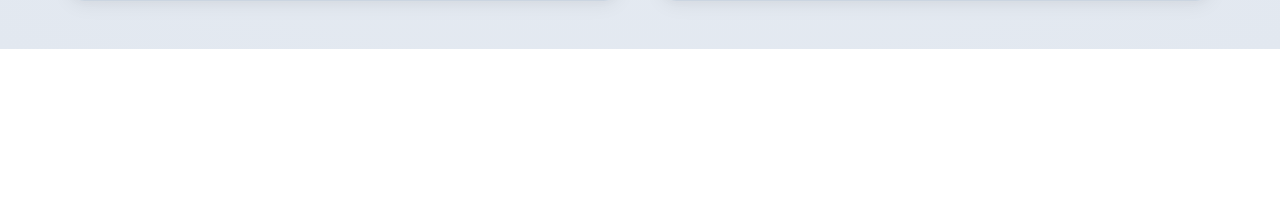
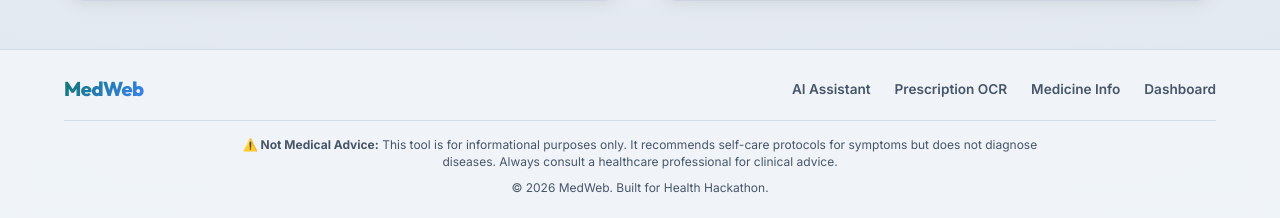
Before and after one commit to saumyk/medweb, a React (Vite) app: page /dashboard in a window 1280 px wide. Shown: the part 1548-1766 px from the top of the page. Before the commit the page ends 1597 px from the top, so only its background shows below. Built offline with nearby package versions, Linux system fonts and the light colour scheme; no server answers.

Commit message:
feat: Add clean, responsive, multi-lingual glassmorphic footer with disclaimer and links

```diff
--- a/src/App.jsx
+++ b/src/App.jsx
@@ -1,5 +1,6 @@
 import { Routes, Route } from 'react-router-dom';
 import Navbar from './components/Navbar';
+import Footer from './components/Footer';
 import VoiceAssistant from './components/VoiceAssistant';
 import Home from './pages/Home';
 import AIAssistant from './pages/AIAssistant';
@@ -34,6 +35,7 @@ function App() {
             <Route path="/dashboard" element={<HealthDashboard />} />
           </Routes>
         </main>
+        <Footer />
         <VoiceAssistant />
       </div>
     </LanguageProvider>
--- /dev/null
+++ b/src/components/Footer.css
@@ -0,0 +1,98 @@
+.footer {
+  margin-top: auto;
+  padding: 1.5rem 0;
+  border: none !important;
+  border-top: 1px solid var(--glass-border) !important;
+  background: var(--glass-bg);
+  backdrop-filter: blur(12px);
+  -webkit-backdrop-filter: blur(12px);
+  position: relative;
+  z-index: 10;
+}
+
+.footer-container {
+  display: flex;
+  flex-direction: column;
+  gap: 1rem;
+}
+
+.footer-top {
+  display: flex;
+  justify-content: space-between;
+  align-items: center;
+  flex-wrap: wrap;
+  gap: 1rem;
+}
+
+.footer-logo {
+  text-decoration: none;
+}
+
+.footer-logo .logo-text {
+  font-family: var(--font-heading);
+  font-weight: 800;
+  font-size: 1.25rem;
+  letter-spacing: -0.5px;
+}
+
+.footer-links {
+  display: flex;
+  gap: 1.5rem;
+  flex-wrap: wrap;
+}
+
+.footer-links a {
+  font-size: 0.85rem;
+  color: var(--text-muted);
+  font-weight: 550;
+  text-decoration: none;
+  transition: color 0.2s ease;
+}
+
+.footer-links a:hover {
+  color: var(--primary-light);
+}
+
+.footer-divider {
+  height: 1px;
+  background: var(--glass-border);
+  width: 100%;
+}
+
+.footer-bottom {
+  display: flex;
+  flex-direction: column;
+  gap: 0.5rem;
+  text-align: center;
+}
+
+.footer-disclaimer {
+  font-size: 0.75rem;
+  color: var(--text-muted);
+  line-height: 1.4;
+  max-width: 800px;
+  margin: 0 auto;
+}
+
+.footer-copy {
+  font-size: 0.75rem;
+  color: var(--text-muted);
+  margin: 0;
+}
+
+@media (max-width: 768px) {
+  .footer {
+    padding: 1.25rem 0;
+  }
+
+  .footer-top {
+    flex-direction: column;
+    text-align: center;
+    gap: 0.75rem;
+  }
+
+  .footer-links {
+    justify-content: center;
+    gap: 1rem;
+  }
+}
--- /dev/null
+++ b/src/components/Footer.jsx
@@ -0,0 +1,39 @@
+import { useLanguage } from './LanguageContext';
+import { Link } from 'react-router-dom';
+import './Footer.css';
+
+const Footer = () => {
+  const { t } = useLanguage();
+  const currentYear = new Date().getFullYear();
+
+  return (
+    <footer className="footer glass">
+      <div className="container footer-container">
+        <div className="footer-top">
+          <Link to="/" className="footer-logo">
+            <span className="logo-text gradient-text">MedWeb</span>
+          </Link>
+          <div className="footer-links">
+            <Link to="/assistant">{t('aiAssistant')}</Link>
+            <Link to="/ocr">{t('ocr')}</Link>
+            <Link to="/medicine">{t('medicineInfo')}</Link>
+            <Link to="/dashboard">{t('dashboard')}</Link>
+          </div>
+        </div>
+
+        <div className="footer-divider"></div>
+
+        <div className="footer-bottom">
+          <p className="footer-disclaimer">
+            <strong>⚠️ {t('notMedicalAdvice')}:</strong> {t('disclaimer')}
+          </p>
+          <p className="footer-copy">
+            &copy; {currentYear} MedWeb. Built for Health Hackathon.
+          </p>
+        </div>
+      </div>
+    </footer>
+  );
+};
+
+export default Footer;
```
